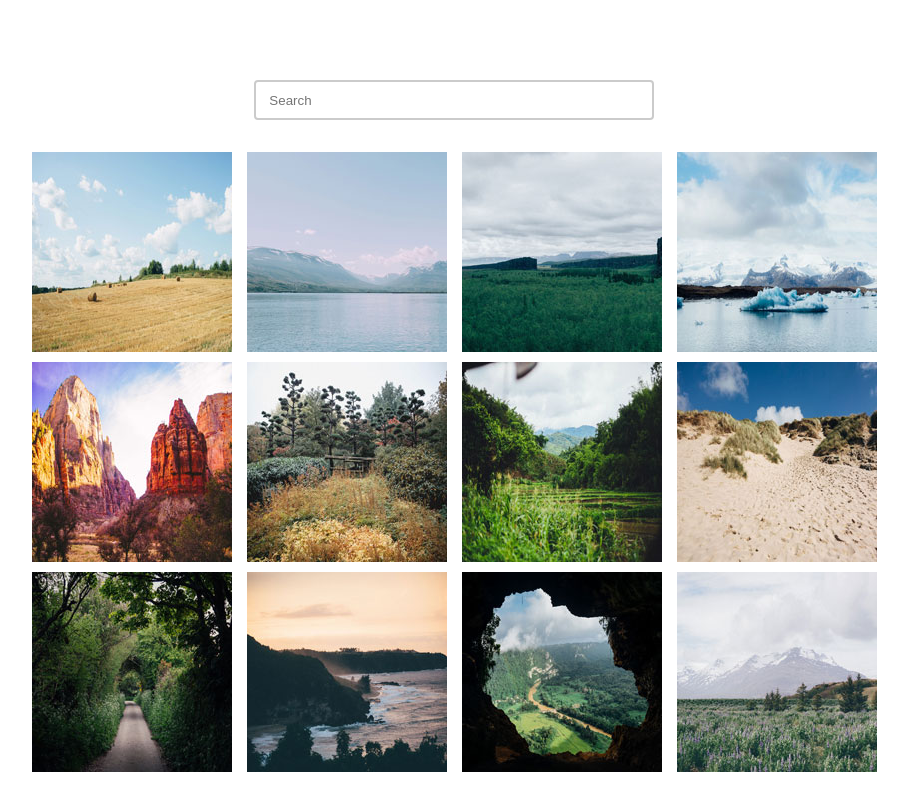
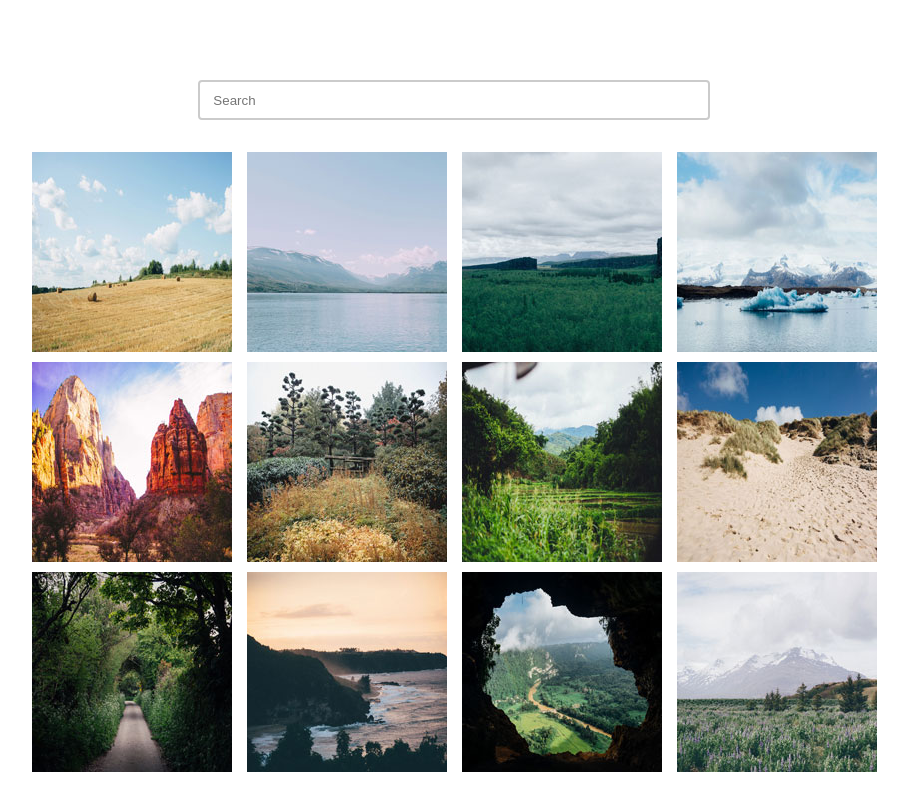
Before and after one commit to marcorix/techdegree-project-5, a plain HTML site: page index.html in a window 1280 px wide. Shown: the whole page, without its empty margins (186-1094 px from the left). Drawn offline with Linux system fonts and the light colour scheme.

Commit message:
add new stiles css

```diff
--- a/css/style.css
+++ b/css/style.css
@@ -13,7 +13,7 @@ body {
 }
 
 input {
-    width: 400px;
+    width: 80%;
     height: 3em;
     padding-left: 1em;
     border: 2px solid rgb(203, 203, 203);
@@ -21,7 +21,16 @@ input {
     display: block;
     margin:auto;
 }
-
+@media (min-width: 520px) {
+    input {
+        width: 60%;
+    }
+}
+@media (min-width: 992px) {
+    input {
+        width: 40%;
+    }
+}
 
 .gallery {
     /* background-color: brown; */
```
